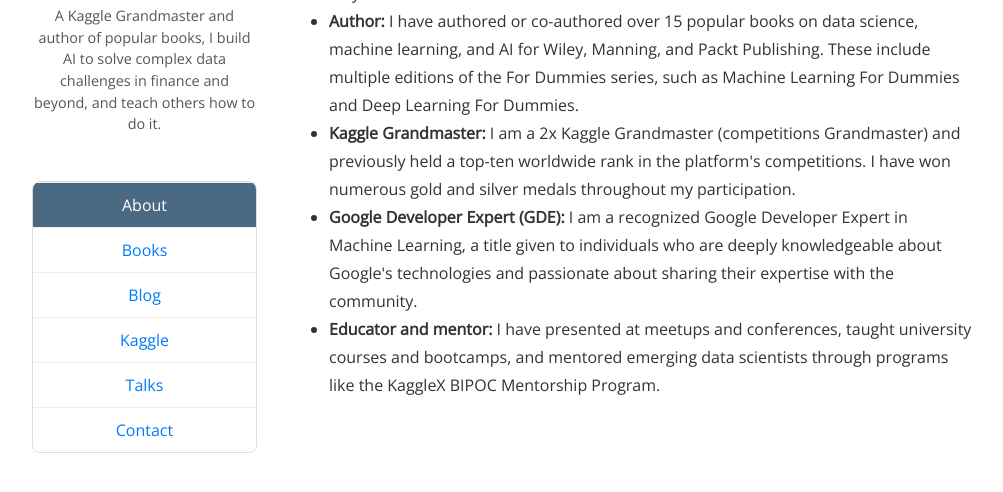
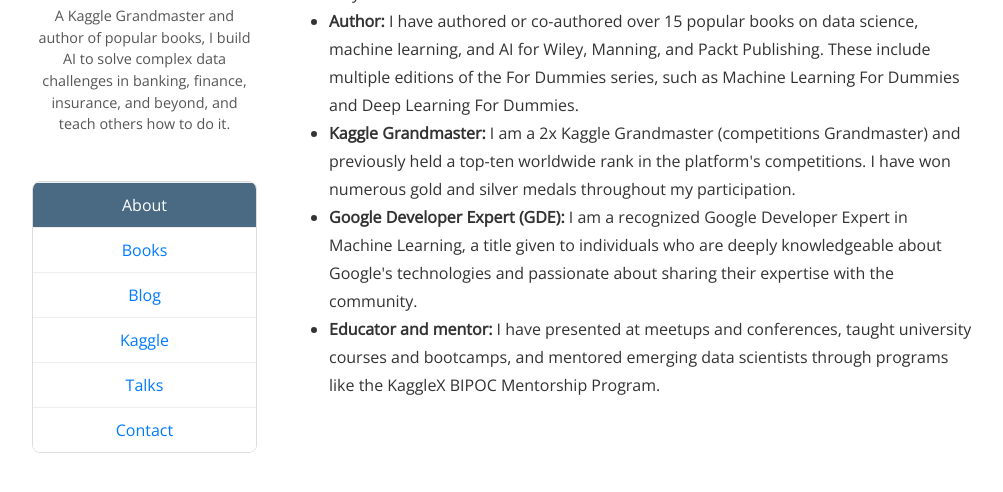
Before and after one commit to lmassaron/lmassaron.github.io, a plain HTML site: page index.html in a window 1280 px wide. Shown: the part 356-848 px from the top of the page, without its empty margins (138-1141 px from the left). Drawn offline with nearby package versions, Linux system fonts and the light colour scheme.

Commit message:
Update index.html

```diff
--- a/index.html
+++ b/index.html
@@ -11,7 +11,7 @@
         <aside class="sidebar">
             <img src="photo.png" alt="Luca Massaron" class="profile-pic">
             <h1><a href="index.html">Luca Massaron</a></h1>
-            <p class="subtitle">A Kaggle Grandmaster and author of popular books, I build AI to solve complex data challenges in finance and beyond, and teach others how to do it.</p>
+            <p class="subtitle">A Kaggle Grandmaster and author of popular books, I build AI to solve complex data challenges in banking, finance, insurance, and beyond, and teach others how to do it.</p>
             <nav>
                 <ul>
                     <li class="active"><a href="index.html">About</a></li>
```
